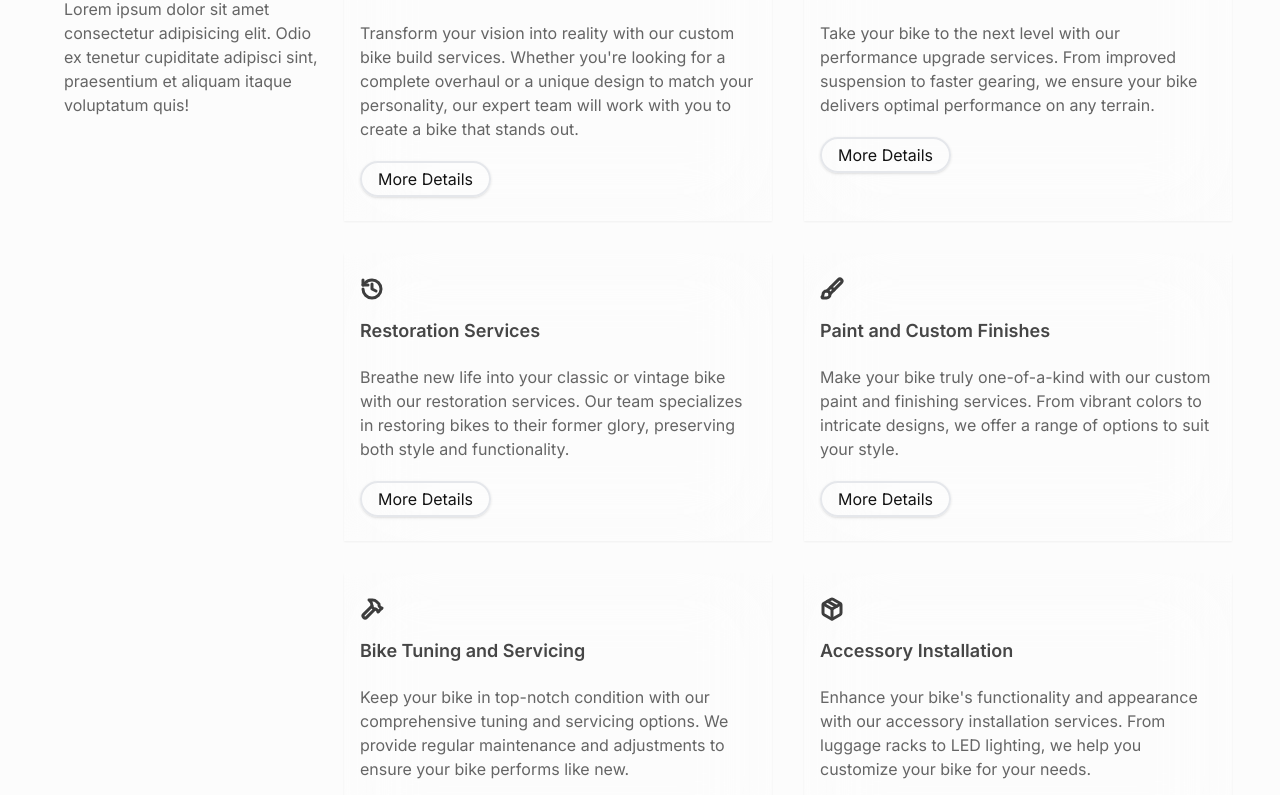
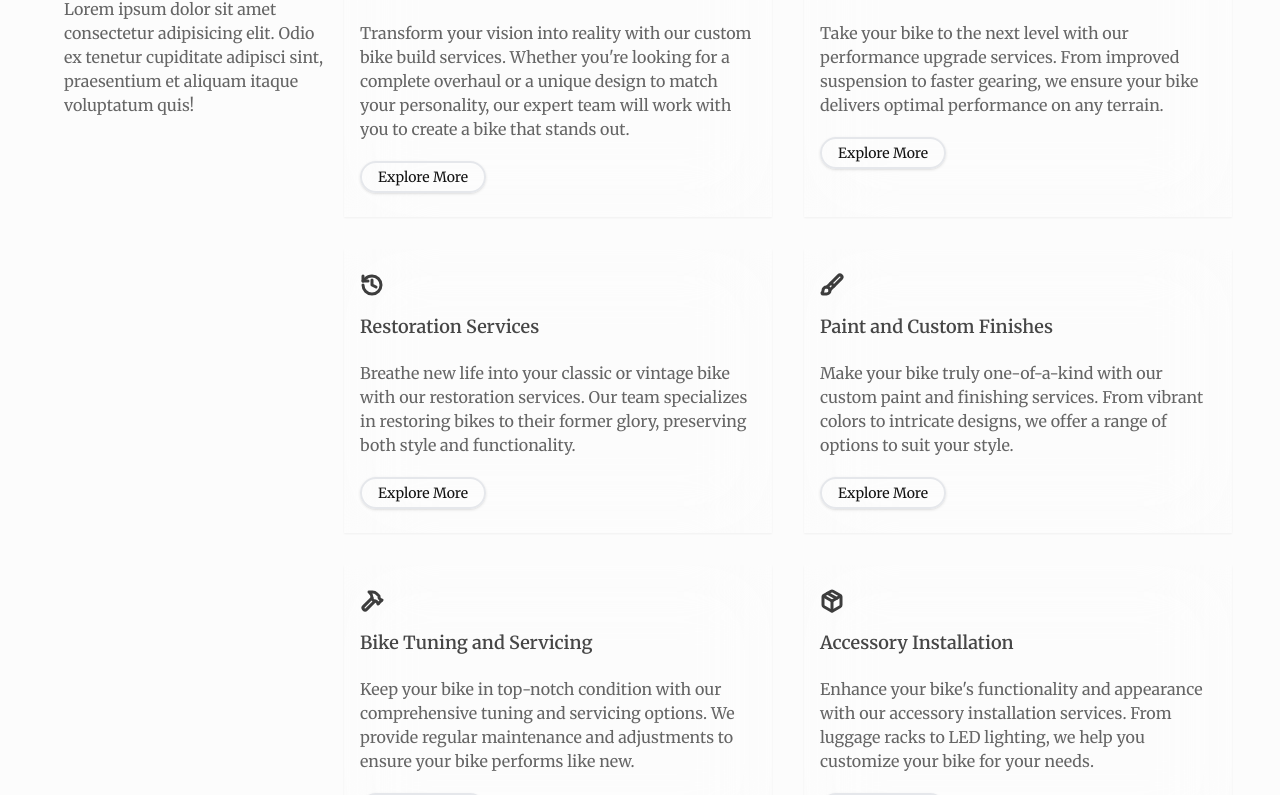
Before and after one commit to aravinth1232/mm2-zeit, a React (Vite) app: page / in a window 1280 px wide. Shown: the part 1356-2151 px from the top of the page. Built offline with nearby package versions, Linux system fonts and the light colour scheme.

Commit message:
font changed

```diff
--- a/index.html
+++ b/index.html
@@ -6,9 +6,15 @@
     <meta name="viewport" content="width=device-width, initial-scale=1.0" />
     <title>Motomod</title>
 
+    <!-- Inter -->
     <link rel="preconnect" href="https://fonts.googleapis.com">
     <link rel="preconnect" href="https://fonts.gstatic.com" crossorigin>
+
     <link href="https://fonts.googleapis.com/css2?family=Inter:ital,opsz,wght@0,14..32,100..900;1,14..32,100..900&display=swap" rel="stylesheet">
+
+<link href="https://fonts.googleapis.com/css2?family=Libre+Baskerville:ital,wght@0,400;0,700;1,400&display=swap" rel="stylesheet">
+
+<link href="https://fonts.googleapis.com/css2?family=Merriweather:ital,opsz,wght@0,18..144,300..900;1,18..144,300..900&display=swap" rel="stylesheet">
 
   </head>
   <body>
--- a/src/components/Hero.jsx
+++ b/src/components/Hero.jsx
@@ -2,7 +2,7 @@ import React from 'react'
 
 const Hero = ({title,description}) => {
   return (
-    <div className=' px-4 pt-10 pb-4 flex flex-col  w-full gap-8 h-auto  items-center' >
+    <div className=' px-4 pt-10 pb-4 flex flex-col font-primary w-full gap-8 h-auto  items-center' >
 
       {/* text */}
       <div className=' flex flex-col gap-4 justify-center items-center w-full '>
--- a/src/components/Navbar.jsx
+++ b/src/components/Navbar.jsx
@@ -109,7 +109,7 @@ const Navbar = () => {
         <motion.button
         whileHover={{ scale: 1.1 }}
         whileTap={{ scale: 0.95 }}
-        onClick={() => setIsModalOpen(true)}
+        onClick={() => setIsModalOpen(!isModalOpen)}
         className={` text-sm  font-medium font-primary bg-gradient2 px-4 py-2 rounded-[999px] text-tertiary-100  `}>
           Get in Touch
         </motion.button>
@@ -157,14 +157,14 @@ const Navbar = () => {
               <motion.button
         whileHover={{ scale: 1.1 }}
         whileTap={{ scale: 0.95 }}
-        onClick={() => setIsModalOpen(true)}
+        onClick={() => setIsModalOpen(!isModalOpen)}
         className={`mt-4 text-sm  font-medium font-primary bg-gradient2 px-4 py-2 rounded-[999px] text-tertiary-100  `}>
           Submit
         </motion.button>
 
             <button
 
-                  onClick={() => setIsModalOpen(false)}
+                  onClick={() => setIsModalOpen(!isModalOpen)}
                   className="absolute -top-7 left-1/2 transform -translate-x-1/2  bg-tertiary-800 rounded-full text-tertiary-100 px-2 py-2 hover:text-tertiary-300 duration-300 transition-all hover:scale-110"
                 >
                   <X />
--- a/src/components/Offer1.jsx
+++ b/src/components/Offer1.jsx
@@ -111,11 +111,11 @@ const Offer1 = () => {
             </div>
             <p className="text-sm lg:text-base  text-tertiary-600  ">{description}</p>
             <Link
-            className=' rounded-full px-4 py-1 border-2 shadow  text-siteblack hover:shadow-lg transition-all duration-300 '
+            className=' rounded-full px-4 py-1 border-2 shadow text-sm text-siteblack hover:shadow-md transition-all duration-300 '
             onClick={()=>{
               navigate(`/services/${changeToUrl(title)}`)
             }}
-            >More Details</Link>
+            >Explore More</Link>
           </motion.div>
         ))}
       </div>
--- a/tailwind.config.js
+++ b/tailwind.config.js
@@ -32,7 +32,8 @@ export default {
       },
 
       fontFamily:{
-        primary : ['Inter','sans-serif']
+        // primary : ['Inter','sans-serif'],
+        primary : ['Merriweather','serif']
       },
 
     },
```
